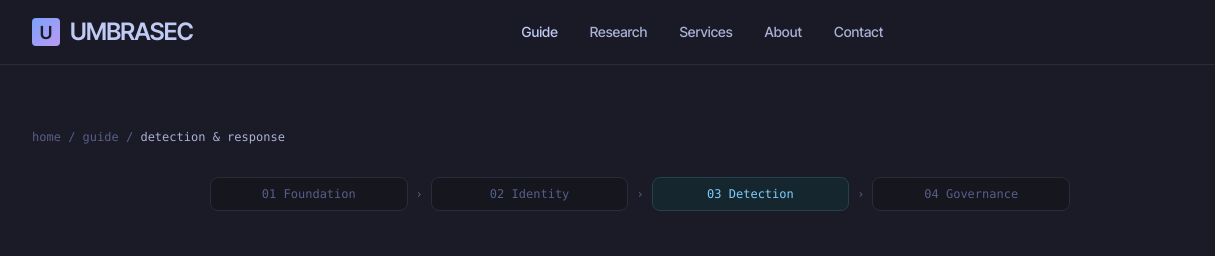
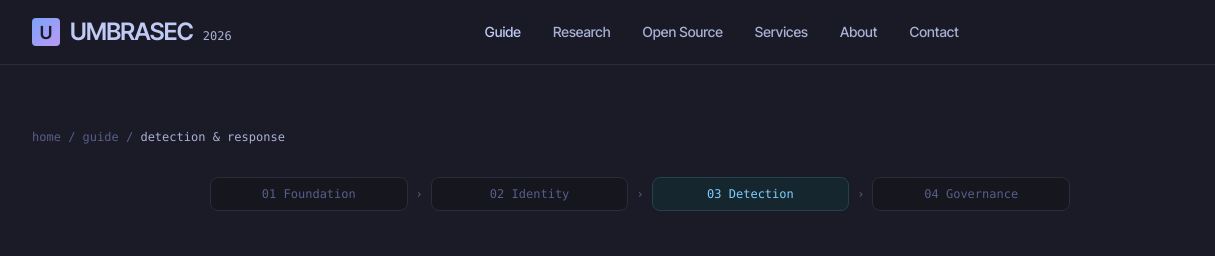
Before and after one commit to umbrasec-labs/umbrasec.dev, a plain HTML site: page guide/detection-and-response.html in a window 1280 px wide. Shown: the top 256 px of the page, 0-1215 px from the left. Drawn offline with nearby package versions, Linux system fonts and the light colour scheme.

Commit message:
Nav consistency: 2026 brand suffix + Open Source link on all subpages
The homepage navbar carried the 2026 wordmark suffix and an Open
Source item that every other page dropped. All 11 subpages now use
the same brand markup and full link set, with relative paths per
directory depth. Mobile menu inherits automatically since umbra.js
builds it from the desktop nav.

```diff
--- a/guide/detection-and-response.html
+++ b/guide/detection-and-response.html
@@ -57,11 +57,15 @@
                     <div class="logo-badge w-7 h-7 rounded bg-gradient-to-br from-[#7aa2f7] to-[#bb9af7] flex items-center justify-center">
                         <span class="font-bold text-[#1a1b26] text-lg leading-none mt-px">U</span>
                     </div>
-                    <span class="glitch font-semibold text-2xl tracking-[-0.03em]" data-text="UMBRASEC">UMBRASEC</span>
+                    <div>
+                        <span class="glitch font-semibold text-2xl tracking-[-0.03em]" data-text="UMBRASEC">UMBRASEC</span>
+                        <span class="font-mono text-xs text-[#a9b1d6] ml-1.5">2026</span>
+                    </div>
                 </a>
                 <div class="hidden md:flex items-center gap-x-8 text-sm font-medium">
                     <a href="index.html" class="nav-link text-[#c0caf5]">Guide</a>
                     <a href="../research/index.html" class="nav-link">Research</a>
+                    <a href="../index.html#opensource" class="nav-link">Open Source</a>
                     <a href="../services.html" class="nav-link">Services</a>
                     <a href="../about.html" class="nav-link">About</a>
                     <a href="../index.html#contact" class="nav-link">Contact</a>
```
Also changed, not shown: about.html (+5 -1 lines), guide/foundation.html (+5 -1 lines), guide/governance-and-maturity.html (+5 -1 lines), guide/identity-and-access.html (+5 -1 lines), guide/index.html (+5 -1 lines), research/detecting-kerberoasting.html (+5 -1 lines), research/detecting-oauth-consent-phishing.html (+5 -1 lines), research/index.html (+5 -1 lines), research/owasp-llm-top-10-for-defenders.html (+5 -1 lines), services.html (+5 -1 lines).
